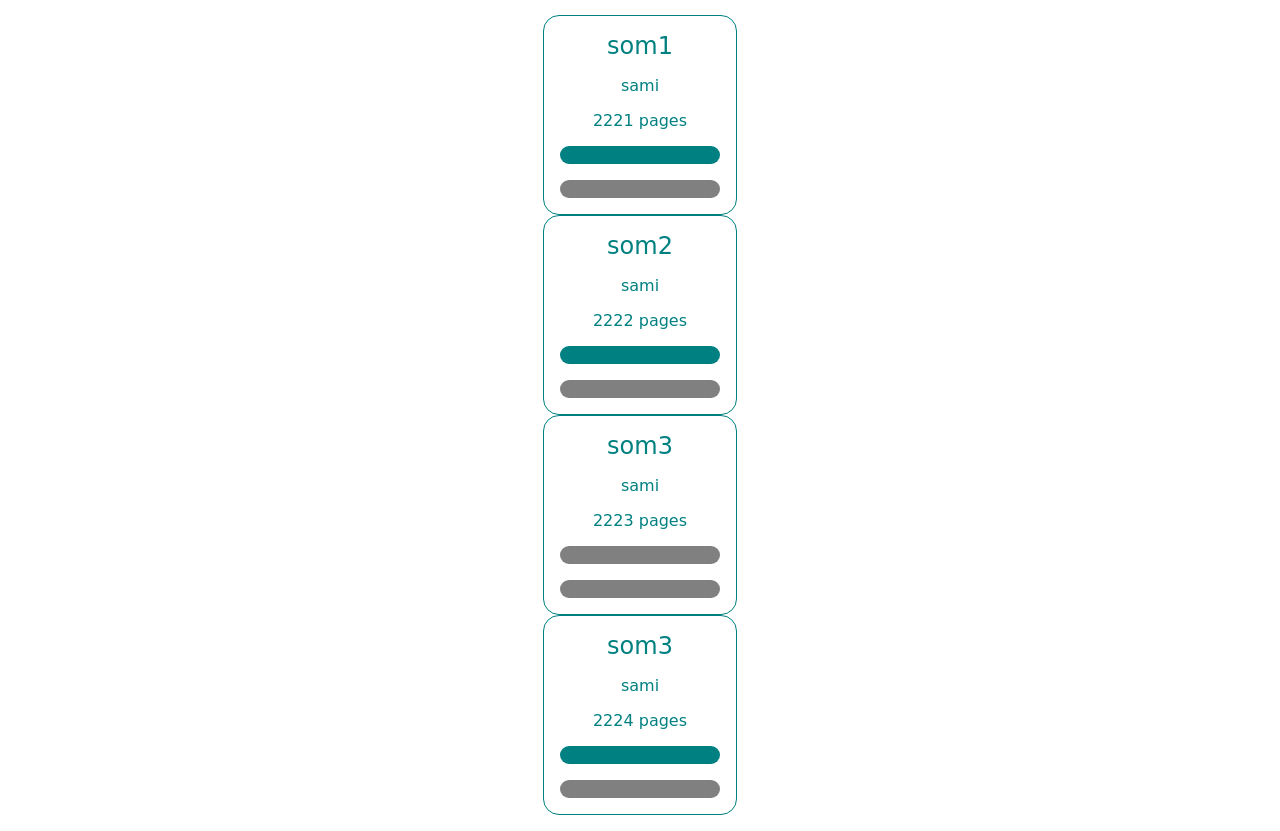
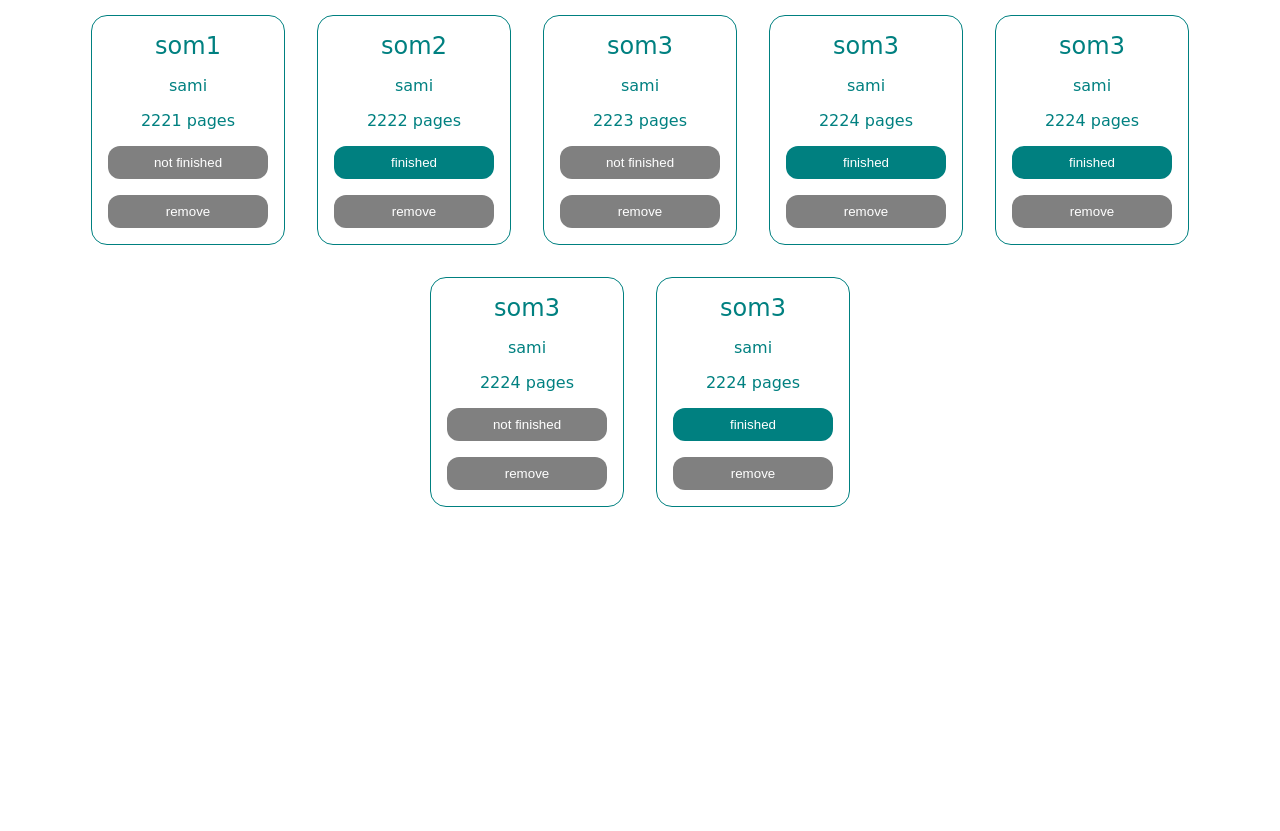
Before and after one commit to Ziyad21z/Library, a plain HTML site: page indext.html in a window 1280 px wide. Shown: the part 71-902 px from the top of the page. After the commit the page ends 800 px from the top, so only its background shows below. Drawn offline with Linux system fonts and the light colour scheme.

Commit message:
12/2/2023 #2
fixed some bugs and added the finished or not finished button

```diff
--- a/script.js
+++ b/script.js
@@ -1,4 +1,3 @@
-
 
 const Book = function (title, auther, pages, readingStatus) {
     this.title = title
@@ -13,12 +12,15 @@ const Book = function (title, auther, pages, readingStatus) {
 function addBooks(title, auther, pages, readingStatus) {
     return new Book(title, auther, pages, readingStatus)
 }
-const s1 = addBooks('som1', 'sami', 2221, true)
+const s1 = addBooks('som1', 'sami', 2221, false)
 const s2 = addBooks('som2', 'sami', 2222, true)
 const s3 = addBooks('som3', 'sami', 2223, false)
 const s4 = addBooks('som3', 'sami', 2224, true)
+const s5 = addBooks('som3', 'sami', 2224, true)
+const s6 = addBooks('som3', 'sami', 2224, false)
+const s7 = addBooks('som3', 'sami', 2224, true)
 
-let myBooks = [s1, s2, s3, s4];
+let myBooks = [s1, s2, s3, s4, s5, s6, s7];
 myBooks.forEach((element) => {
     const cards = document.querySelector('.cards')
 
@@ -36,103 +38,32 @@ myBooks.forEach((element) => {
     pages.className = 'pages'
     pages.innerText = element.pages + ' pages'
 
-    const readingStatus = document.createElement('button')
-    readingStatus.className = element.readingStatus == true ? 'reading-status-true' : 'reading-status-false'
-    readingStatus.addEventListener('click', () => {
+    const readingStatusButton = document.createElement('button')
+    readingStatusButton.className = element.readingStatus === true ? 'reading-status-true' : 'reading-status-false'
+    readingStatusButton.innerText = element.readingStatus === true ? 'finished' : 'not finished'
+    readingStatusButton.addEventListener('click', () => {
         if (element.readingStatus) {
-            element.className = 'reading-status-false'
-        } else
-            element.className = 'reading-status-true'
+            element.readingStatus = false
+            readingStatusButton.className ='reading-status-false'
+            readingStatusButton.innerText ='not finished'
+        } else {
+            element.readingStatus = true
+            readingStatusButton.className ='reading-status-true'
+            readingStatusButton.innerText ='finished'
+        }
     })
 
     const remove = document.createElement('button')
     remove.className = 'remove-button'
+    remove.innerText = ' remove'
     remove.addEventListener('click', () => {
-
+        // will do later :)
     })
-
 
     card.appendChild(title)
     card.appendChild(auther)
     card.appendChild(pages)
-    card.appendChild(readingStatus)
+    card.appendChild(readingStatusButton)
     card.appendChild(remove)
     cards.appendChild(card)
 })
-
-
-
-
-
-
-
-
-
-
-
-
-
-
-
-
-
-/*
-const cards = document.querySelector('.cards')
-
-const card = document.createElement('div')
-card.className = 'card'
-
-const title = document.createElement('div')
-title.className = 'card-book-title'
-
-const auther =  document.createElement('div')
-
-const pages = document.createElement('div')
-pages.className = 'pages'
-
-const readingStatus = document.createElement('button')
-readingStatus.className = 'reading-status-button'
-
-const remove = document.createElement('button')
-remove.className = 'remove-button'
-
-card.appendChild(title)
-card.appendChild(auther)
-card.appendChild(pages)
-card.appendChild(readingStatus)
-card.appendChild(remove)
-cards.appendChild(card) */
-
-
-
-// myBooks.push(new Book(title, auther, pages, readingStatus))
-
-// function Book(title, auther, page, read) {
-//     this.title = title
-//     this.auther = auther
-//     this.page = page
-//     this.read = read
-//     this.printInfo = function () {
-//         return `the book ${this.title} by ${this.auther} has ${this.page} pages\nreading status: ${this.read}`
-//     };
-// }
-// function Person(name, salary) {
-//     this.name = name
-//     this.salary = salary
-// }
-// Person.prototype.info = function () {
-//     return(`${this.name} has ${this.salary}`);
-// }
-
-// function sami(name, salary, status) {
-//     Person.call(this, name, salary)
-//     this.status = status
-// }
-// sami.prototype.ismaried = function(s){
-//     return s;
-// }
-
-// Object.setPrototypeOf(sami.prototype, Person.prototype)
-
-// const smsm = new sami('sami', 99999999, false)
-// console.log(smsm.info());
--- a/style.css
+++ b/style.css
@@ -35,10 +35,9 @@ ul {
 .cards {
     padding: 1rem;
     display: flex;
-    flex-direction: column;
     justify-content: center;
-    align-items: center;
     flex-wrap: wrap;
+    gap: 2rem;
     flex: 1;
 }
 
```
